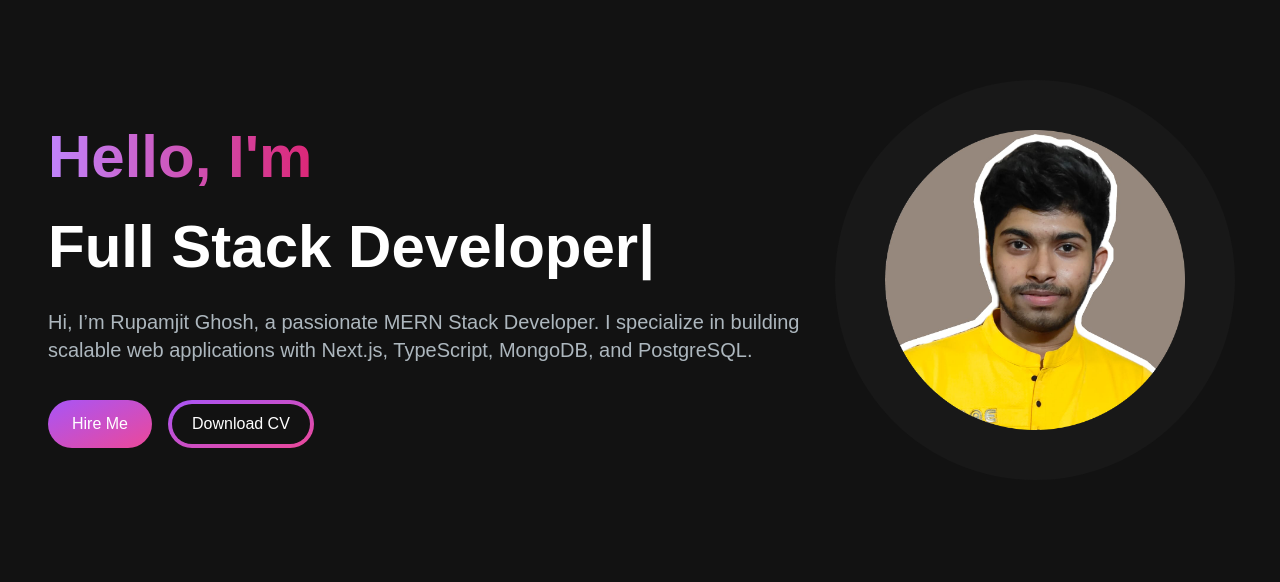
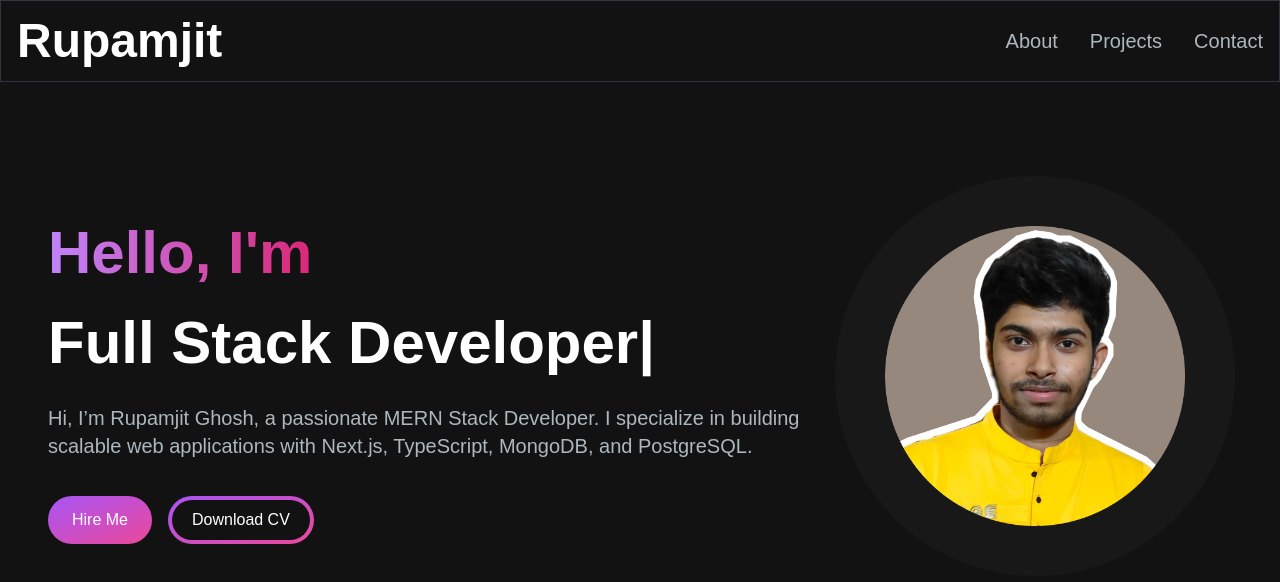
Before and after one commit to rupamjit/portfolio-website, a Next.js app: page / in a window 1280 px wide. Shown: the top 582 px of the page. Built offline with nearby package versions, Linux system fonts and the light colour scheme.

Commit message:
add navBar

```diff
--- a/package.json
+++ b/package.json
@@ -9,6 +9,8 @@
     "lint": "next lint"
   },
   "dependencies": {
+    "@heroicons/react": "^2.2.0",
+    "autoprefixer": "^10.4.20",
     "framer-motion": "^12.4.7",
     "next": "15.1.7",
     "react": "^19.0.0",
--- /dev/null
+++ b/src/app/components/MenuOverlay.jsx
@@ -0,0 +1,16 @@
+import React from "react";
+import NavLink from "./NavLink";
+
+const MenuOverlay = ({ links }) => {
+  return (
+    <ul className="flex flex-col py-4 items-center">
+      {links.map((link, index) => (
+        <li key={index}>
+          <NavLink href={link.path} title={link.title} />
+        </li>
+      ))}
+    </ul>
+  );
+};
+
+export default MenuOverlay;
--- /dev/null
+++ b/src/app/components/NavLink.jsx
@@ -0,0 +1,14 @@
+import Link from "next/link";
+
+const NavLink = ({ href, title }) => {
+  return (
+    <Link
+      href={href}
+      className="block py-2 pl-3 pr-4 text-[#ADB7BE] sm:text-xl rounded md:p-0 hover:text-white"
+    >
+      {title}
+    </Link>
+  );
+};
+
+export default NavLink;
--- /dev/null
+++ b/src/app/components/Navbar.jsx
@@ -0,0 +1,67 @@
+"use client";
+import Link from "next/link";
+import React, { useState } from "react";
+import NavLink from "./NavLink";
+import { Bars3Icon, XMarkIcon } from "@heroicons/react/24/solid";
+import MenuOverlay from "./MenuOverlay";
+
+const navLinks = [
+  {
+    title: "About",
+    path: "#about",
+  },
+  {
+    title: "Projects",
+    path: "#projects",
+  },
+  {
+    title: "Contact",
+    path: "#contact",
+  },
+];
+
+const Navbar = () => {
+  const [navbarOpen, setNavbarOpen] = useState(false);
+
+  return (
+    <nav className="fixed mx-auto border border-[#33353F] top-0 left-0 right-0 z-10 bg-[#121212] bg-opacity-100">
+      <div className="flex container lg:py-4 flex-wrap items-center justify-between mx-auto px-4 py-2">
+        <Link
+          href={"/"}
+          className="text-2xl md:text-5xl text-white font-semibold"
+        >
+          Rupamjit
+        </Link>
+        <div className="mobile-menu block md:hidden">
+          {!navbarOpen ? (
+            <button
+              onClick={() => setNavbarOpen(true)}
+              className="flex items-center px-3 py-2 border rounded border-slate-200 text-slate-200 hover:text-white hover:border-white"
+            >
+              <Bars3Icon className="h-5 w-5" />
+            </button>
+          ) : (
+            <button
+              onClick={() => setNavbarOpen(false)}
+              className="flex items-center px-3 py-2 border rounded border-slate-200 text-slate-200 hover:text-white hover:border-white"
+            >
+              <XMarkIcon className="h-5 w-5" />
+            </button>
+          )}
+        </div>
+        <div className="menu hidden md:block md:w-auto" id="navbar">
+          <ul className="flex p-4 md:p-0 md:flex-row md:space-x-8 mt-0">
+            {navLinks.map((link, index) => (
+              <li key={index}>
+                <NavLink href={link.path} title={link.title} />
+              </li>
+            ))}
+          </ul>
+        </div>
+      </div>
+      {navbarOpen ? <MenuOverlay links={navLinks} /> : null}
+    </nav>
+  );
+};
+
+export default Navbar;
--- a/src/app/page.js
+++ b/src/app/page.js
@@ -1,10 +1,16 @@
 import Image from "next/image";
 import HeroSection from "./components/HeroSection";
+import Navbar from "./components/Navbar";
 
 export default function Home() {
   return (
-    <div className="flex min-h-screen flex-col  bg-[#121212] container mx-auto py-4 px-12">
-      <HeroSection/>
-    </div>
+      <main className="flex min-h-screen flex-col bg-[#121212]">
+      <Navbar />
+      <div className="container mt-24 mx-auto px-12 py-4">
+        <HeroSection />
+
+      </div>
+
+    </main>
   );
 }
```
Also changed, not shown: 1 other file (tests, documents, lock files or other folders).
